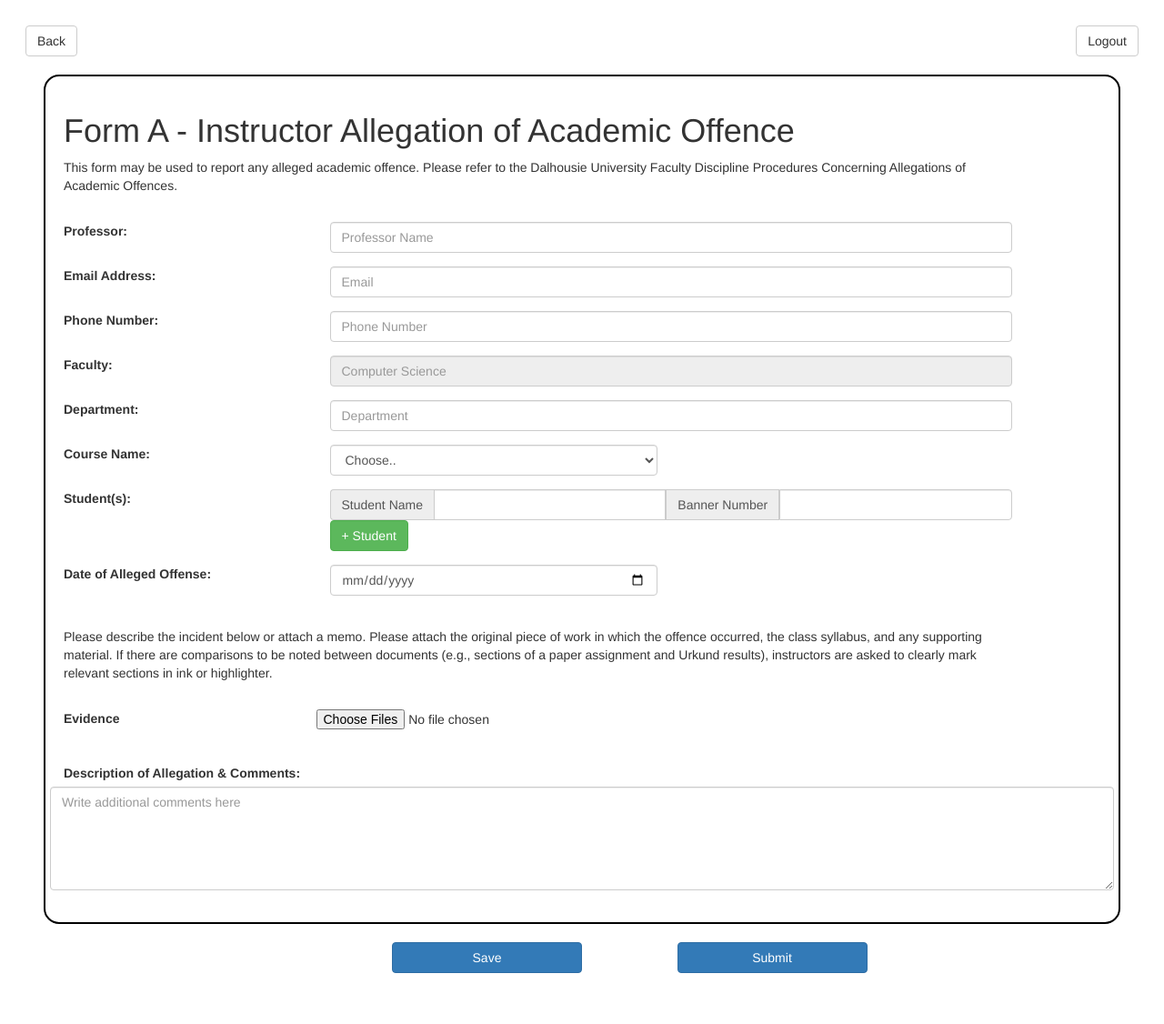
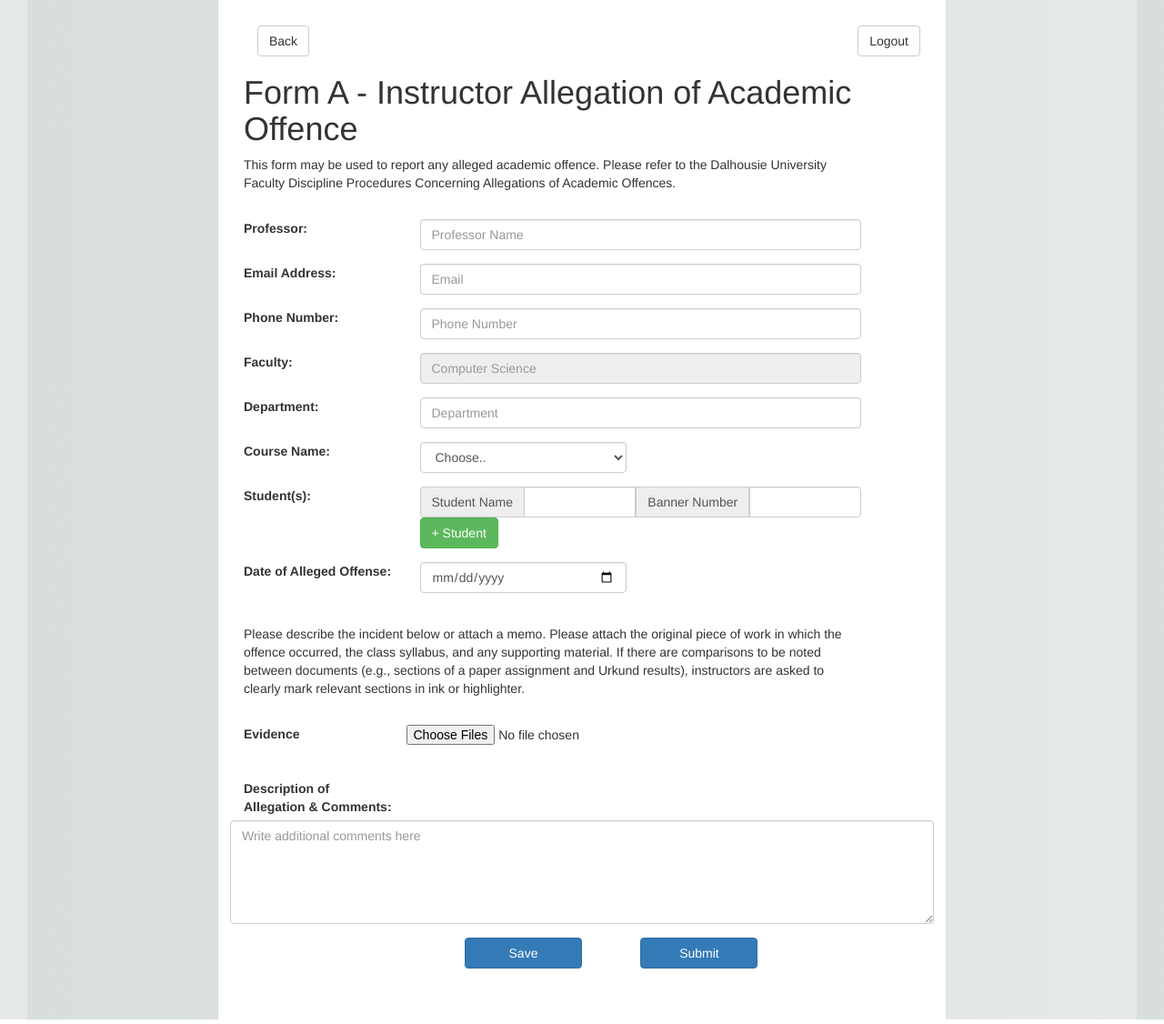
Before and after one commit to samblam/AIO, a PHP site: page /HTML/forma.html in a window 1280 px wide. Shown: the whole page at 91% size. Run offline with PHP 8.4, Linux system fonts and the light colour scheme.

Commit message:
looks more like other form pages

```diff
--- a/CSS/formA.css
+++ b/CSS/formA.css
@@ -1,20 +1,20 @@
 html {
-    background: #e6e9e9;
-    /*background-image: linear-gradient(270deg, rgb(230, 233, 233) 0%, rgb(216, 221, 221) 100%);*/
-    -webkit-font-smoothing: antialiased;
+    background: white;
+    margin-left: 3em;
+    margin-right: 3em;
 }
+
 
 body {
     background: #fff;
-    box-shadow: 0 0 2px rgba(0, 0, 0, 0.06);
     color: #545454;
     font-family: "Helvetica Neue", Helvetica, Arial, sans-serif;
     font-size: 16px;
     line-height: 1.5;
     margin: 0 auto;
-  /*  max-width: 800px;*/
-    padding: 2em 2em 4em;
+ /*   padding: 1em 4em 1em 4em; */
 }
+
 
 h1, h2, h3, h4, h5, h6 {
     color: #222;
@@ -26,40 +26,12 @@ h2 {
     margin-top: 1.3em;
 }
 
-a {
-    color: #0083e8;
-}
-
 b, strong {
     font-weight: 600;
 }
 
-samp {
-    display: none;
-}
-
-img {
-    animation: colorize 2s cubic-bezier(0, 0, .78, .36) 1;
-    background: transparent;
-    border: 10px solid rgba(0, 0, 0, 0.12);
-    border-radius: 4px;
-    display: block;
-    margin: 1.3em auto;
-    max-width: 95%;
-}
-
-/*this adds the black border and spacing around the forms -HB*/
-.border {
-    padding: 20px;
-    border-width:2px;
-    border-style: solid;
-    border-color: black;
-    border-radius: 17px;
-    margin:20px;
-}
-
 .spacing {
-    margin-top:20px;
+    margin-top: 2em;
 }
 
 #addStudent {
@@ -73,14 +45,3 @@ thead.cases-table{
     font-style: oblique;
     color: white
 }
-
-@keyframes colorize {
-    0% {
-        -webkit-filter: grayscale(100%);
-        filter: grayscale(100%);
-    }
-    100% {
-        -webkit-filter: grayscale(0%);
-        filter: grayscale(0%);
-    }
-}
--- a/HTML/forma.html
+++ b/HTML/forma.html
@@ -4,6 +4,7 @@
         <title>Form A</title>
         <!-- css for this page -->
         <link rel="stylesheet" href="../CSS/formA.css">
+        <link rel="stylesheet" href="../CSS/main.css">
         <!-- bootstrap imports-->
         <link rel="stylesheet" href="https://maxcdn.bootstrapcdn.com/bootstrap/3.3.7/css/bootstrap.min.css">
         <script src="https://maxcdn.bootstrapcdn.com/bootstrap/3.3.7/js/bootstrap.min.js"></script>
@@ -19,7 +20,7 @@
         </script>
     </head>
 
-    <body>
+    <body style="margin:auto;">
         <div class="top-header"></div>
         <form class="border" action="#">
             <div class="row">
```
